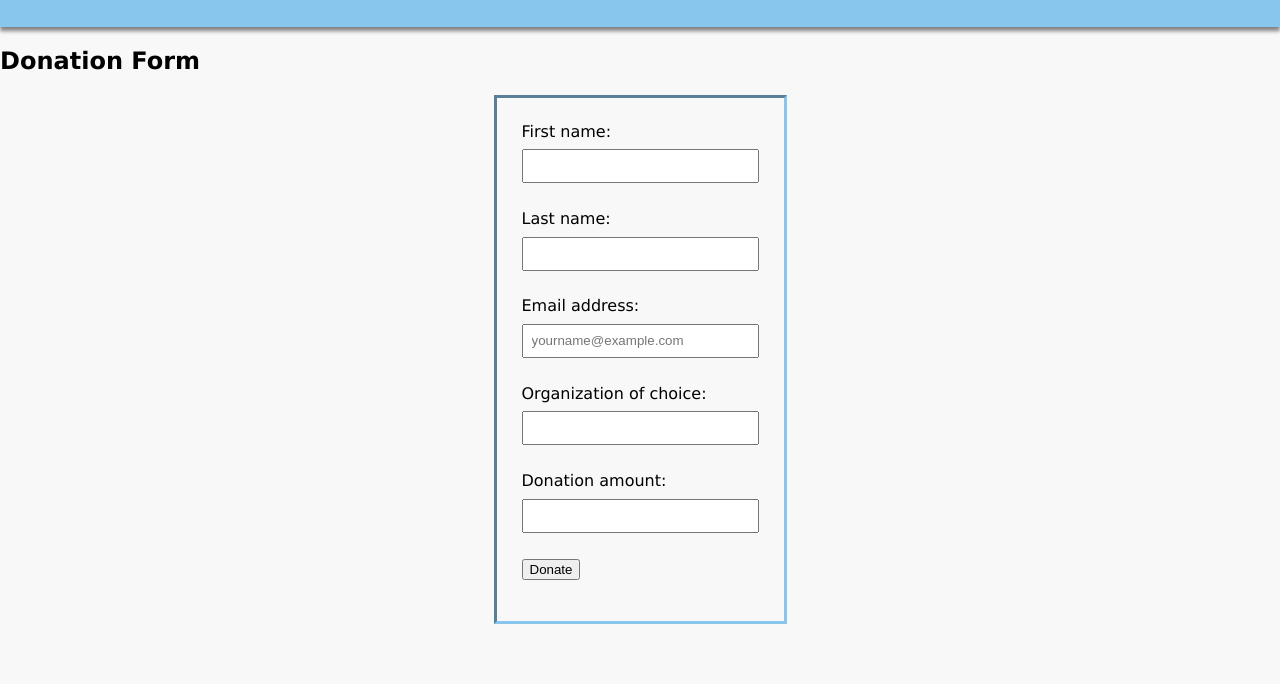
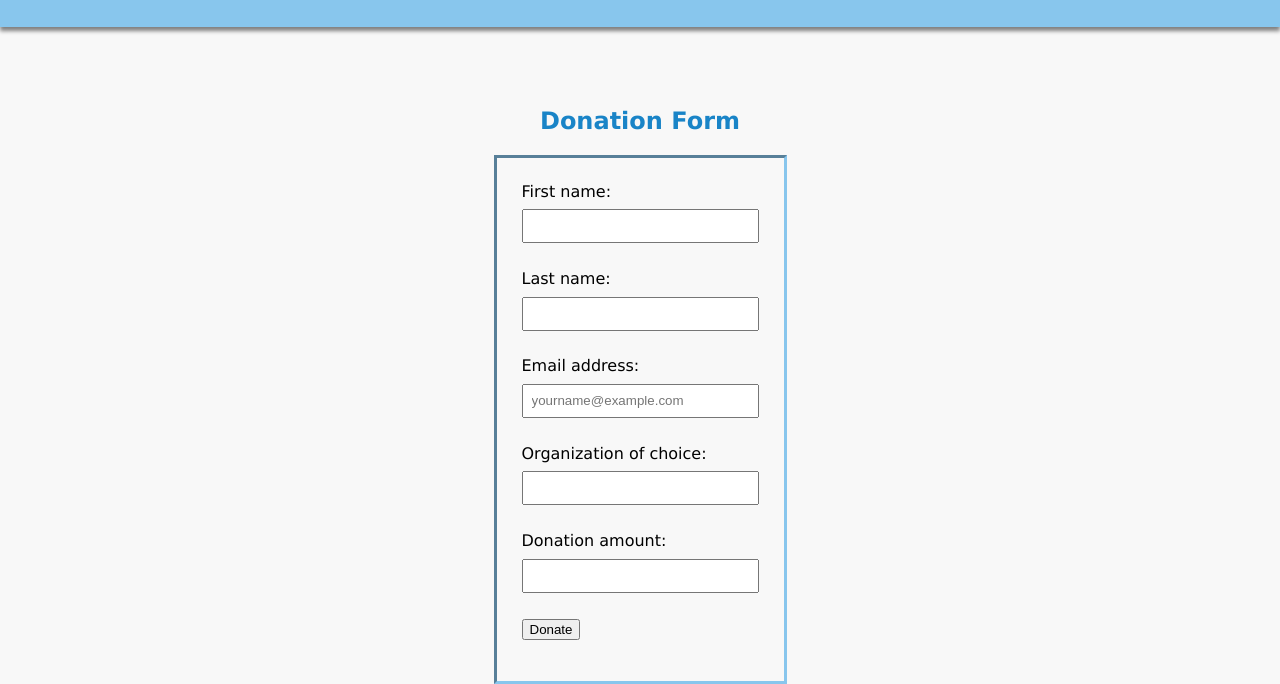
Before and after one commit to lucylee-412/collab-workshop, a plain HTML site: page donate.html in a window 1280 px wide. Shown: the part 134-818 px from the top of the page. Drawn offline with Linux system fonts and the light colour scheme.

Commit message:
Adjust margin between form and header

```diff
--- a/donate.html
+++ b/donate.html
@@ -25,7 +25,7 @@
       </nav>
     </header>
 
-    <h2>Donation Form</h2>
+    <h2 id="formTitle">Donation Form</h2>
     <div id="application">
       <span><form name=donationForm onsubmit="return validateForm()" method="post">
         <label for="fname">First name:</label><br>
```
